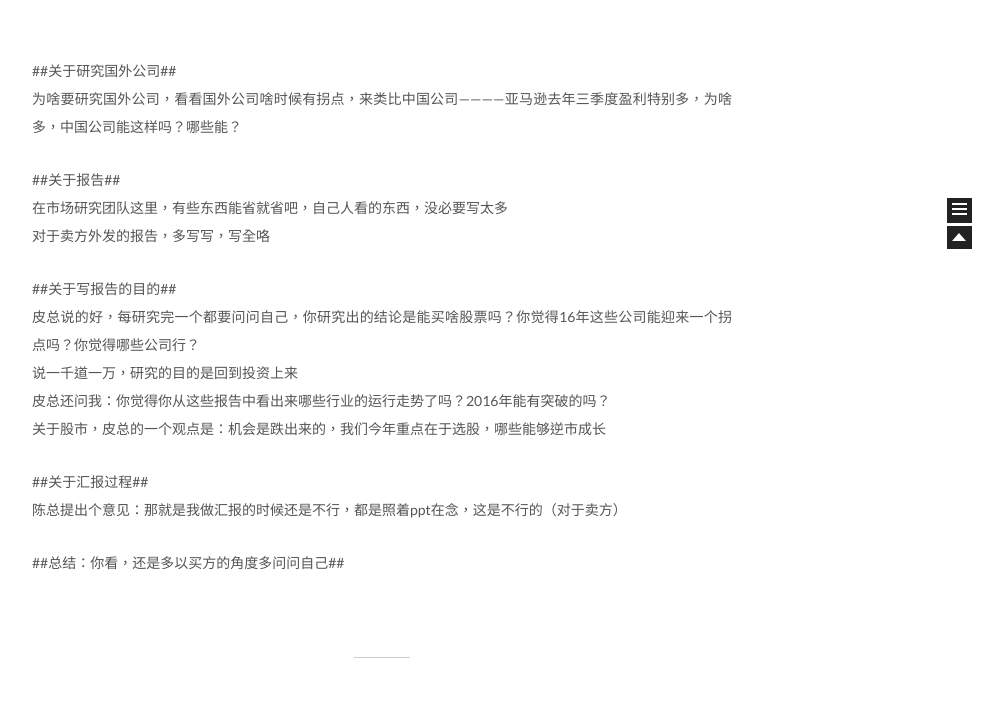
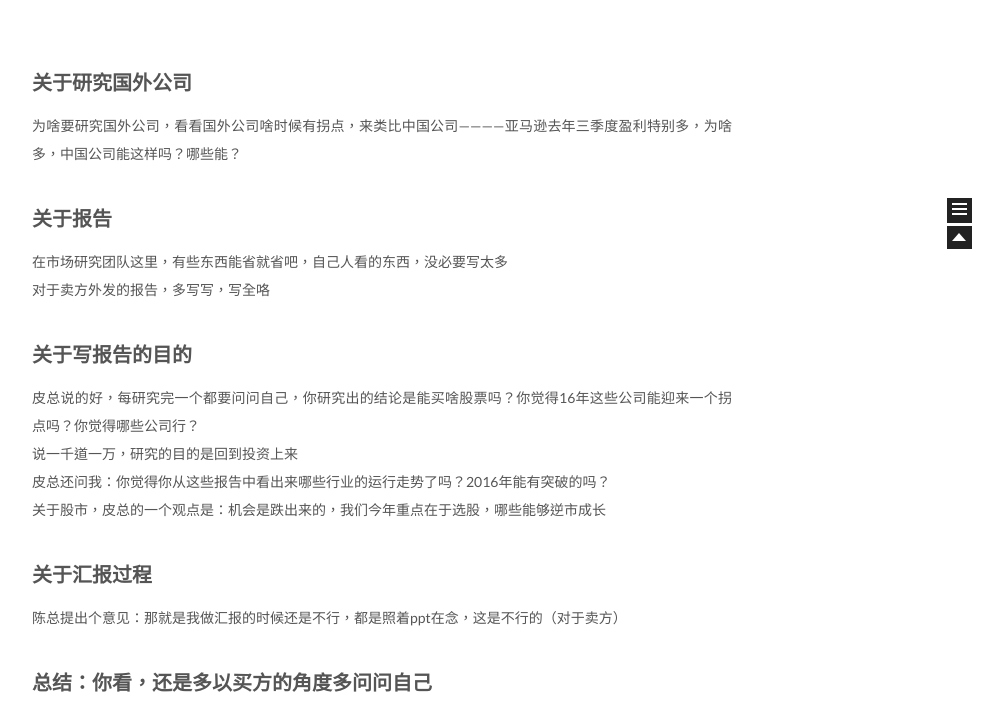
Before and after one commit to 2dot4/2dot4.github.io, a plain HTML site: page index.html in a window 1280 px wide. Shown: the part 532-1247 px from the top of the page, without its empty margins (258-1261 px from the left). Drawn offline with Linux system fonts and the light colour scheme.

Commit message:
Site updated: 2016-02-06 18:46:15

```diff
--- a/index.html
+++ b/index.html
@@ -271,12 +271,11 @@
 
 
 
-            <p>##关于研究国外公司##<br>为啥要研究国外公司，看看国外公司啥时候有拐点，来类比中国公司————亚马逊去年三季度盈利特别多，为啥多，中国公司能这样吗？哪些能？</p>
-<p>##关于报告##<br>在市场研究团队这里，有些东西能省就省吧，自己人看的东西，没必要写太多<br>对于卖方外发的报告，多写写，写全咯</p>
-<p>##关于写报告的目的##<br>皮总说的好，每研究完一个都要问问自己，你研究出的结论是能买啥股票吗？你觉得16年这些公司能迎来一个拐点吗？你觉得哪些公司行？<br>说一千道一万，研究的目的是回到投资上来<br>皮总还问我：你觉得你从这些报告中看出来哪些行业的运行走势了吗？2016年能有突破的吗？<br>关于股市，皮总的一个观点是：机会是跌出来的，我们今年重点在于选股，哪些能够逆市成长</p>
-<p>##关于汇报过程##<br>陈总提出个意见：那就是我做汇报的时候还是不行，都是照着ppt在念，这是不行的（对于卖方）</p>
-<p>##总结：你看，还是多以买方的角度多问问自己##</p>
-
+            <h2 id="u5173_u4E8E_u7814_u7A76_u56FD_u5916_u516C_u53F8"><a href="#u5173_u4E8E_u7814_u7A76_u56FD_u5916_u516C_u53F8" class="headerlink" title="关于研究国外公司"></a>关于研究国外公司</h2><p>为啥要研究国外公司，看看国外公司啥时候有拐点，来类比中国公司————亚马逊去年三季度盈利特别多，为啥多，中国公司能这样吗？哪些能？</p>
+<h2 id="u5173_u4E8E_u62A5_u544A"><a href="#u5173_u4E8E_u62A5_u544A" class="headerlink" title="关于报告"></a>关于报告</h2><p>在市场研究团队这里，有些东西能省就省吧，自己人看的东西，没必要写太多<br>对于卖方外发的报告，多写写，写全咯</p>
+<h2 id="u5173_u4E8E_u5199_u62A5_u544A_u7684_u76EE_u7684"><a href="#u5173_u4E8E_u5199_u62A5_u544A_u7684_u76EE_u7684" class="headerlink" title="关于写报告的目的"></a>关于写报告的目的</h2><p>皮总说的好，每研究完一个都要问问自己，你研究出的结论是能买啥股票吗？你觉得16年这些公司能迎来一个拐点吗？你觉得哪些公司行？<br>说一千道一万，研究的目的是回到投资上来<br>皮总还问我：你觉得你从这些报告中看出来哪些行业的运行走势了吗？2016年能有突破的吗？<br>关于股市，皮总的一个观点是：机会是跌出来的，我们今年重点在于选股，哪些能够逆市成长</p>
+<h2 id="u5173_u4E8E_u6C47_u62A5_u8FC7_u7A0B"><a href="#u5173_u4E8E_u6C47_u62A5_u8FC7_u7A0B" class="headerlink" title="关于汇报过程"></a>关于汇报过程</h2><p>陈总提出个意见：那就是我做汇报的时候还是不行，都是照着ppt在念，这是不行的（对于卖方）</p>
+<h2 id="u603B_u7ED3_uFF1A_u4F60_u770B_uFF0C_u8FD8_u662F_u591A_u4EE5_u4E70_u65B9_u7684_u89D2_u5EA6_u591A_u95EE_u95EE_u81EA_u5DF1"><a href="#u603B_u7ED3_uFF1A_u4F60_u770B_uFF0C_u8FD8_u662F_u591A_u4EE5_u4E70_u65B9_u7684_u89D2_u5EA6_u591A_u95EE_u95EE_u81EA_u5DF1" class="headerlink" title="总结：你看，还是多以买方的角度多问问自己"></a>总结：你看，还是多以买方的角度多问问自己</h2>
 
 
 
```
Also changed, not shown: 2016/02/06/云计算汇报总结/index.html (+16 -17 lines).
